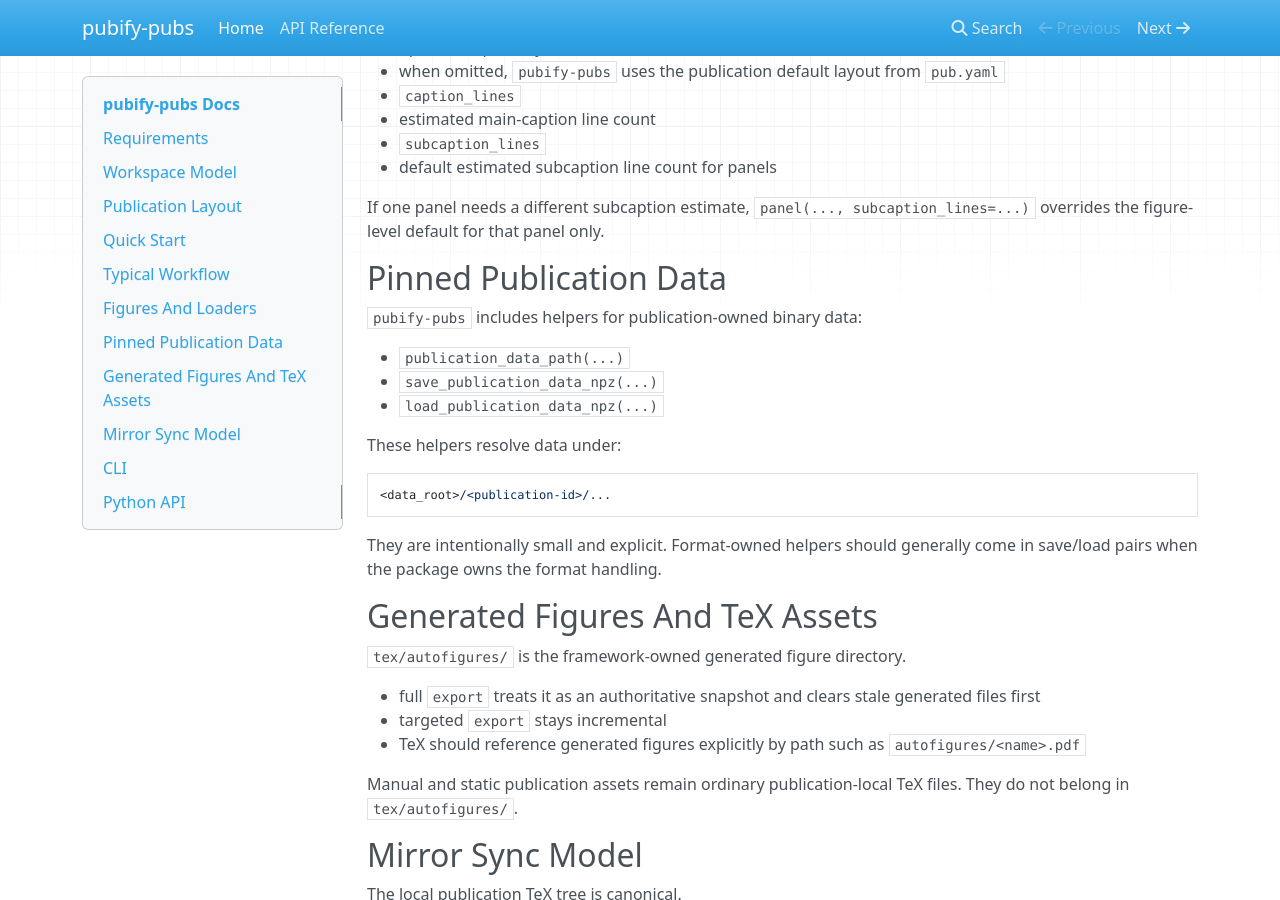
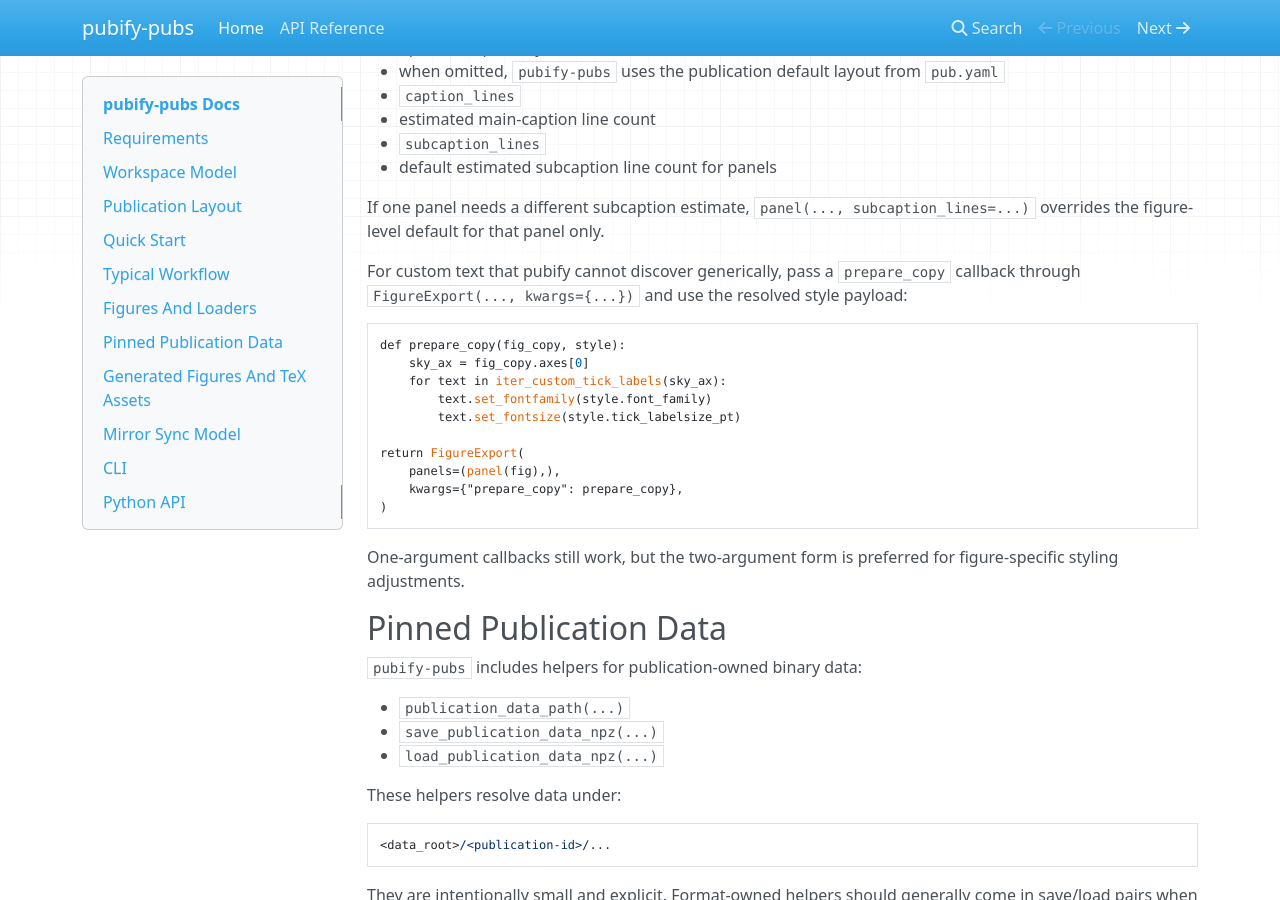
Before and after one commit to nvnunes/pubify-pubs, an MkDocs documentation site: the page built from docs/index.md, in a window 1280 px wide and 900 px high, scrolled down 3266 px. Built offline with MkDocs 1.6.1, drawn with Linux system fonts in a browser that asks for light colours; nearby versions of some CDN libraries.

Commit message:
Document prepare_copy styling hooks

````diff
--- a/docs/index.md
+++ b/docs/index.md
@@ -158,6 +158,23 @@ from pubify_pubs.export import FigureExport, panel
 
 If one panel needs a different subcaption estimate, `panel(..., subcaption_lines=...)` overrides the figure-level default for that panel only.
 
+For custom text that pubify cannot discover generically, pass a `prepare_copy` callback through `FigureExport(..., kwargs={...})` and use the resolved style payload:
+
+```python
+def prepare_copy(fig_copy, style):
+    sky_ax = fig_copy.axes[0]
+    for text in iter_custom_tick_labels(sky_ax):
+        text.set_fontfamily(style.font_family)
+        text.set_fontsize(style.tick_labelsize_pt)
+
+return FigureExport(
+    panels=(panel(fig),),
+    kwargs={"prepare_copy": prepare_copy},
+)
+```
+
+One-argument callbacks still work, but the two-argument form is preferred for figure-specific styling adjustments.
+
 ## Pinned Publication Data
 
 `pubify-pubs` includes helpers for publication-owned binary data:
````
Also changed, not shown: README.md (+20 -0 lines), site/index.html, site/search/search_index.json, 1 other file.
